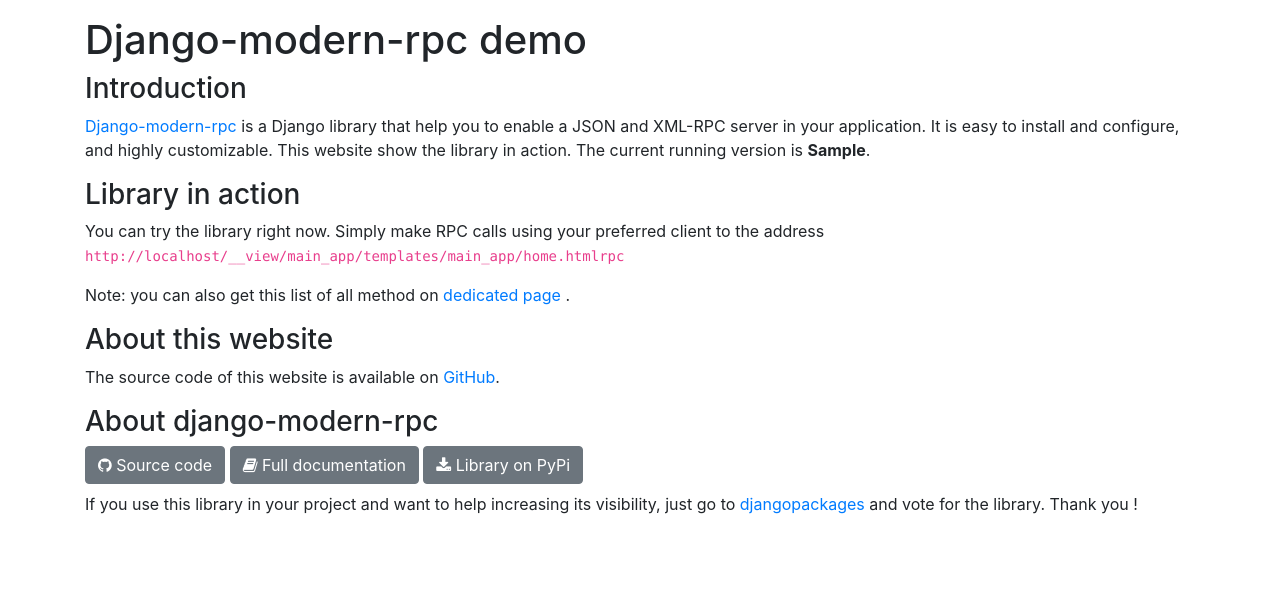
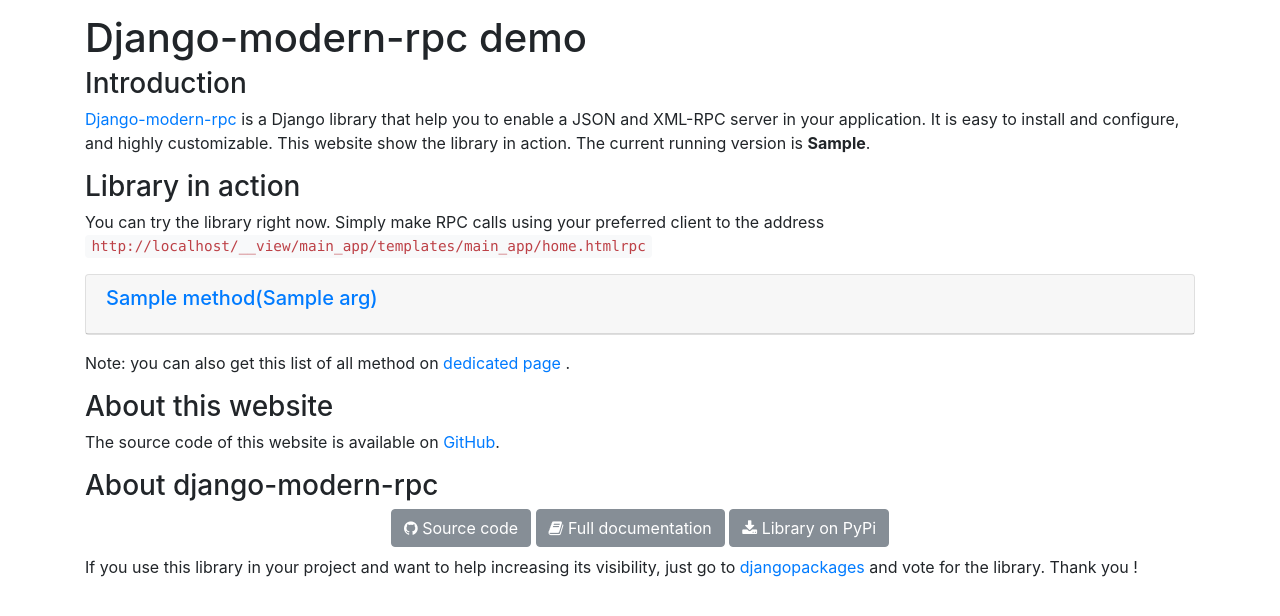
Before and after one commit to alorence/modernrpc_demo, a Django app: template main_app/templates/main_app/home.html in a window 1280 px wide. Shown: the top 616 px of the page. Run offline with Django 3.2, Linux system fonts and the light colour scheme; the template is opened without the code that fills it: most values are stand-ins (such as "Sample title", 1, 10 or a date in 2020); some libraries are stand-ins or nearby versions.

Commit message:
Update templates

```diff
--- /dev/null
+++ b/main_app/templates/main_app/doc_accordion_method.html
@@ -0,0 +1,78 @@
+<div class="card mb-3 mt-2">
+    <div class="card-header" role="tab" id="heading_{{ method.name|slugify }}">
+
+        <div class="float-left">
+            <h5 class="card-title">
+                <a href="#collapse_{{ method.name|slugify }}"
+                   data-toggle="collapse" aria-expanded="true"
+                   aria-controls="collapse_{{ method.name|slugify }}">
+                    {{ method.name }}({{ method.args | join:", " }})
+                </a>
+            </h5>
+        </div>
+
+        <div class="float-right">
+            {% if method.is_available_in_json_rpc %}
+                <span class="badge badge-pill badge-secondary">JSON-RPC</span>
+            {% endif %}
+            {% if method.is_available_in_xml_rpc %}
+                <span class="badge badge-pill badge-secondary">XML-RPC</span>
+            {% endif %}
+        </div>
+
+    </div>
+
+    <div id="collapse_{{ method.name|slugify }}" class="collapse" role="tabpanel"
+         aria-labelledby="heading_{{ method.name|slugify }}" data-parent="#accordion">
+
+        <div class="card-body">
+
+            {{ method.html_doc | safe }}
+
+            {% if method.is_args_doc_available %}
+
+            <div class="col-md-2">
+                <p><strong>Parameters:</strong></p>
+            </div>
+
+            <div class="col-md-10">
+                <ul>
+                    {% for name, param_help in method.args_doc.items %}
+                    <li>
+                        <strong>{{ name }}</strong>
+                        {% if param_help.type %}
+                            ({{ param_help.type }})
+                        {% endif %}
+                        -
+                        {{ param_help.text }}
+                    </li>
+                    {% endfor %}
+                </ul>
+            </div>
+
+            {% endif %}
+
+            {% if method.is_return_doc_available %}
+
+            <div class="col-md-2">
+                <p><strong>Returns:</strong></p>
+            </div>
+
+            <div class="col-md-10">
+                <ul class="">
+                    <li>
+                    {% if method.return_doc.type %}
+                        {{ method.return_doc.type }} -
+                    {% endif %}
+                    {{ method.return_doc.text }}
+                    </li>
+                </ul>
+            </div>
+            {% endif %}
+
+            {% if not method.is_any_doc_available %}
+                <p><em>No documentation available yet</em></p>
+            {% endif %}
+        </div>
+    </div>
+</div>
--- /dev/null
+++ b/main_app/templates/main_app/doc_accordion_method_list.html
@@ -0,0 +1,8 @@
+
+<div id="accordion" role="tablist" aria-multiselectable="true">
+
+    {% for method in methods %}
+        {% include 'main_app/doc_accordion_method.html' %}
+    {% endfor %}
+
+</div> <!-- /accordion -->
--- a/main_app/templates/main_app/home.html
+++ b/main_app/templates/main_app/home.html
@@ -7,8 +7,9 @@
 
     <title>Django-modern-rpc Demo</title>
 
-    <link rel="stylesheet" href="https://maxcdn.bootstrapcdn.com/bootstrap/4.0.0-alpha.5/css/bootstrap.min.css"
-          integrity="sha384-AysaV+vQoT3kOAXZkl02PThvDr8HYKPZhNT5h/CXfBThSRXQ6jW5DO2ekP5ViFdi" crossorigin="anonymous">
+    <link rel="stylesheet" href="https://maxcdn.bootstrapcdn.com/bootstrap/4.0.0-beta/css/bootstrap.min.css"
+          integrity="sha384-/Y6pD6FV/Vv2HJnA6t+vslU6fwYXjCFtcEpHbNJ0lyAFsXTsjBbfaDjzALeQsN6M" crossorigin="anonymous">
+
     <link rel="stylesheet" href="https://maxcdn.bootstrapcdn.com/font-awesome/4.7.0/css/font-awesome.min.css">
 </head>
 <body>
@@ -35,7 +36,7 @@
             <code>{{ request.build_absolute_uri }}rpc</code>
         </p>
 
-        {% include 'modernrpc/doc_accordion_method_list.html' %}
+        {% include 'main_app/doc_accordion_method_list.html' %}
 
         <p>Note: you can also get this list of all method on
             <a href="{{ request.build_absolute_uri }}rpc" title="RPC methods documentation">
@@ -51,7 +52,7 @@
 
         <h3>About django-modern-rpc</h3>
 
-        <div class="text-xs-center mt-1">
+        <div class="text-center mt-1">
             <a class="btn btn-secondary" href="https://github.com/alorence/django-modern-rpc" role="button">
                 <span class="fa fa-github" aria-hidden="true"></span>
                 Source code
@@ -73,14 +74,14 @@
         </p>
     </div> <!-- /container -->
 
-    <script src="https://ajax.googleapis.com/ajax/libs/jquery/3.1.1/jquery.min.js"
-            integrity="sha384-3ceskX3iaEnIogmQchP8opvBy3Mi7Ce34nWjpBIwVTHfGYWQS9jwHDVRnpKKHJg7"
-            crossorigin="anonymous"></script>
-    <script src="https://cdnjs.cloudflare.com/ajax/libs/tether/1.3.7/js/tether.min.js"
-            integrity="sha384-XTs3FgkjiBgo8qjEjBk0tGmf3wPrWtA6coPfQDfFEY8AnYJwjalXCiosYRBIBZX8"
-            crossorigin="anonymous"></script>
-    <script src="https://maxcdn.bootstrapcdn.com/bootstrap/4.0.0-alpha.5/js/bootstrap.min.js"
-            integrity="sha384-BLiI7JTZm+JWlgKa0M0kGRpJbF2J8q+qreVrKBC47e3K6BW78kGLrCkeRX6I9RoK"
-            crossorigin="anonymous"></script>
+<script src="https://code.jquery.com/jquery-3.2.1.slim.min.js"
+        integrity="sha384-KJ3o2DKtIkvYIK3UENzmM7KCkRr/rE9/Qpg6aAZGJwFDMVNA/GpGFF93hXpG5KkN"
+        crossorigin="anonymous"></script>
+<script src="https://cdnjs.cloudflare.com/ajax/libs/popper.js/1.11.0/umd/popper.min.js"
+        integrity="sha384-b/U6ypiBEHpOf/4+1nzFpr53nxSS+GLCkfwBdFNTxtclqqenISfwAzpKaMNFNmj4"
+        crossorigin="anonymous"></script>
+<script src="https://maxcdn.bootstrapcdn.com/bootstrap/4.0.0-beta/js/bootstrap.min.js"
+        integrity="sha384-h0AbiXch4ZDo7tp9hKZ4TsHbi047NrKGLO3SEJAg45jXxnGIfYzk4Si90RDIqNm1"
+        crossorigin="anonymous"></script>
 </body>
 </html>
```
